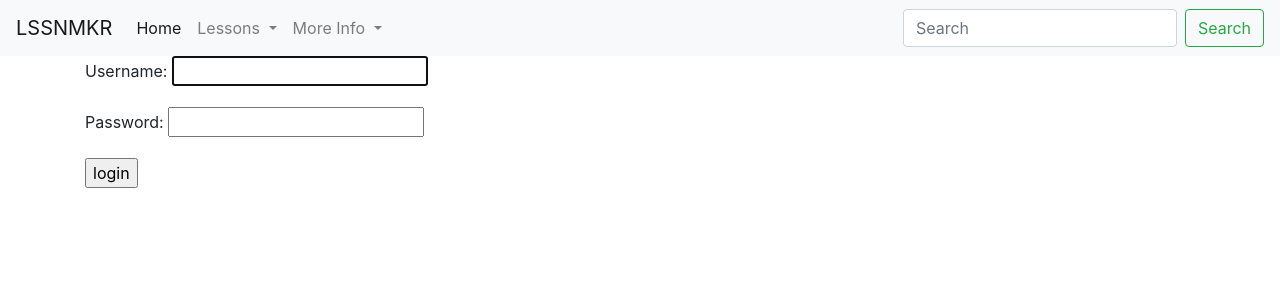
After one commit to Farooq-azam-khan/django-lesson-creator-webiste, a Django app: page /login/ in a window 1280 px wide. The commit adds this page. Shown: the top 300 px of the page. Run offline with Django 3.2, Linux system fonts and the light colour scheme; some libraries are stand-ins or nearby versions.

```diff
--- a/src/Lesson/models.py
+++ b/src/Lesson/models.py
@@ -2,7 +2,7 @@ from django.db import models
 from django.db.models.signals import pre_save, post_save
 from django.conf import settings
 from django.contrib.auth import get_user_model
-
+from django.urls import reverse
 from .utils import unique_slug_generator
 from .validators import validate_subject
 
@@ -23,6 +23,10 @@ class LessonPlan(models.Model):
 
     def __str__(self):
         return self.lesson_name
+
+    def get_absolute_url(self):
+        return reverse('detail', kwargs={'slug':self.slug})
+
 
     @property
     def title(self):
--- a/src/Lesson/templates/Lesson/lessonplan_list.html
+++ b/src/Lesson/templates/Lesson/lessonplan_list.html
@@ -17,14 +17,14 @@
            </div>
            <div class="card-body">
              <h5 class="card-title">
-                <a href="/lessons/{{ obj.slug }}">
+                <a href="{{ obj.get_absolute_url }}">
                    {{ obj.lesson_name }}  {% if obj.subtitle %}<small> {{ obj.subtitle }}</small> {% endif %}
                 </a>
              </h5>
              {{ obj.subject }}
 
              <p class="card-text"> Todo, make 1-2 sentences only. {{ obj.abstract}}</p>
-             <a href="/lessons/{{ obj.slug }}" class="btn btn-primary"> Read Lesson </a>
+             <a href="{{ obj.get_absolute_url }}" class="btn btn-primary"> Read Lesson </a>
            </div>
            <div class="card-footer text-muted">
              Added - {{ obj.timestamp }} | Updated - {{ obj.updated }}
--- a/src/Lesson/urls.py
+++ b/src/Lesson/urls.py
@@ -1,5 +1,12 @@
 from django.urls import path
-from Lesson.views import home
-# TODO
+from django.conf.urls import url
+from Lesson.views import (LessonListView,
+                        SearchLessonsListView,
+                        LessonPlanDetailView,
+                        LessonPlanCreateView)
+
 urlpatterns = [
+    url(r'^$', LessonListView.as_view(), name="list"),
+    url(r'^create/$', LessonPlanCreateView.as_view(), name="create"),
+    url(r'^(?P<slug>[\w-]+)/$', LessonPlanDetailView.as_view(), name="detail"),
 ]
--- a/src/Lesson/views.py
+++ b/src/Lesson/views.py
@@ -34,7 +34,7 @@ class LessonPlanDetailView(LoginRequiredMixin, DetailView):
 class LessonPlanCreateView(LoginRequiredMixin, CreateView):
     form_class = LessonPlanCreateForm
     template_name = "form.html"
-    success_url = '/lessons/'
+    success_url = '/'
     login_url = '/login/'
 
     def form_valid(self, form):
--- a/src/LessonMaker/settings/base.py
+++ b/src/LessonMaker/settings/base.py
@@ -55,6 +55,7 @@ MIDDLEWARE = [
 ]
 
 ROOT_URLCONF = 'LessonMaker.urls'
+LOGIN_URL = '/login/'
 
 TEMPLATES = [
     {
--- a/src/LessonMaker/urls.py
+++ b/src/LessonMaker/urls.py
@@ -14,26 +14,22 @@ Including another URLconf
     2. Add a URL to urlpatterns:  path('blog/', include('blog.urls'))
 """
 from django.conf import settings
+from django.urls import include
 from django.conf.urls.static import static
 from django.contrib import admin
 from django.views.generic import TemplateView
 from django.urls import path
 from django.conf.urls import url
-# from Lesson.views import lesson_listview
-from Lesson.views import (LessonListView,
-                        SearchLessonsListView,
-                        LessonPlanDetailView,
-                        LessonPlanCreateView)
+from django.contrib.auth.views import LoginView
 from Profile.views import UserDetailView
 
 from Finance.views import FinanceDetailView
 urlpatterns = [
     url(r'^$', TemplateView.as_view(template_name='home.html'), name="home"),
+    path('lesson/', include('Lesson.urls')),
     url(r'^finance/(?P<pk>[\w-]+)/$', FinanceDetailView.as_view(), name="finance"),
     url(r'^profile/(?P<slug>[\w-]+)/$', UserDetailView.as_view(), name="user-detailview"),
-    url(r'^lessons/$', LessonListView.as_view(), name="lessons-list"),
-    url(r'^lessons/create/$', LessonPlanCreateView.as_view(), name="create-lesson"),
-    url(r'^lessons/(?P<slug>[\w-]+)/$', LessonPlanDetailView.as_view(), name="search-lesson"),
+    url(r'^login/$', LoginView.as_view(), name='login'),
     url(r'^about/$', TemplateView.as_view(template_name='about.html'), name="about"),
     url(r'^contact/$', TemplateView.as_view(template_name='contact.html'), name="contact"),
     url(r'^admin/', admin.site.urls),
--- /dev/null
+++ b/src/templates/registration/login.html
@@ -0,0 +1,37 @@
+{% extends "base.html" %}
+
+{% block content %}
+
+{% if form.errors %}
+<p>Your username and password didn't match. Please try again.</p>
+{% endif %}
+
+{% if next %}
+    {% if user.is_authenticated %}
+    <p>Your account doesn't have access to this page. To proceed,
+    please login with an account that has access.</p>
+    {% else %}
+    <p>Please login to see this page.</p>
+    {% endif %}
+{% endif %}
+
+<form method="post" action="{% url 'login' %}">
+{% csrf_token %}
+{{ form.as_p }}
+<!-- <table>
+<tr>
+    <td>{{ form.username.label_tag }}</td>
+    <td>{{ form.username }}</td>
+</tr>
+<tr>
+    <td>{{ form.password.label_tag }}</td>
+    <td>{{ form.password }}</td>
+</tr>
+</table> -->
+
+<input type="submit" value="login" />
+<input type="hidden" name="next" value="{{ next }}" />
+</form>
+
+
+{% endblock %}
--- a/src/templates/snippets/navbar.html
+++ b/src/templates/snippets/navbar.html
@@ -1,5 +1,5 @@
 <nav class="navbar navbar-expand-lg navbar-light bg-light">
-  <a class="navbar-brand" href="#">LSSNMKR</a>
+  <a class="navbar-brand" href="{% url 'home' %}">LSSNMKR</a>
   <button class="navbar-toggler" type="button" data-toggle="collapse" data-target="#navbarSupportedContent" aria-controls="navbarSupportedContent" aria-expanded="false" aria-label="Toggle navigation">
     <span class="navbar-toggler-icon"></span>
   </button>
@@ -7,16 +7,16 @@
   <div class="collapse navbar-collapse" id="navbarSupportedContent">
     <ul class="navbar-nav mr-auto">
       <li class="nav-item active">
-        <a class="nav-link" href="/">Home <span class="sr-only">(current)</span></a>
+        <a class="nav-link" href="{% url 'home' %}">Home <span class="sr-only">(current)</span></a>
       </li>
 
       <li class="nav-item dropdown">
-        <a class="nav-link dropdown-toggle" href="/lessons/" id="navbarDropdown" role="button" data-toggle="dropdown" aria-haspopup="true" aria-expanded="false">
+        <a class="nav-link dropdown-toggle" href="{% url 'list' %}" id="navbarDropdown" role="button" data-toggle="dropdown" aria-haspopup="true" aria-expanded="false">
           Lessons
         </a>
         <div class="dropdown-menu" aria-labelledby="navbarDropdown">
-           <a class="dropdown-item" href="/lessons/">View Lessons</a>
-          <a class="dropdown-item" href="/lessons/create">Create</a>
+           <a class="dropdown-item" href="{% url 'list' %}">View Lessons</a>
+          <a class="dropdown-item" href="{% url 'create' %}">Create</a>
         </div>
       </li>
 
@@ -25,10 +25,10 @@
           More Info
         </a>
         <div class="dropdown-menu" aria-labelledby="navbarDropdown">
-          <a class="dropdown-item" href="/about/">About</a>
-          <a class="dropdown-item" href="/contact/">Contact</a>
+          <a class="dropdown-item" href="{% url 'about' %}">About</a>
+          <a class="dropdown-item" href="{% url 'contact' %}">Contact</a>
           <div class="dropdown-divider"></div>
-          <a class="dropdown-item" href="/contact/">Donate</a>
+          <a class="dropdown-item" href="{% url 'contact' %}">Donate</a>
         </div>
       </li>
 
```
Also changed, not shown: src/db.sqlite3.
